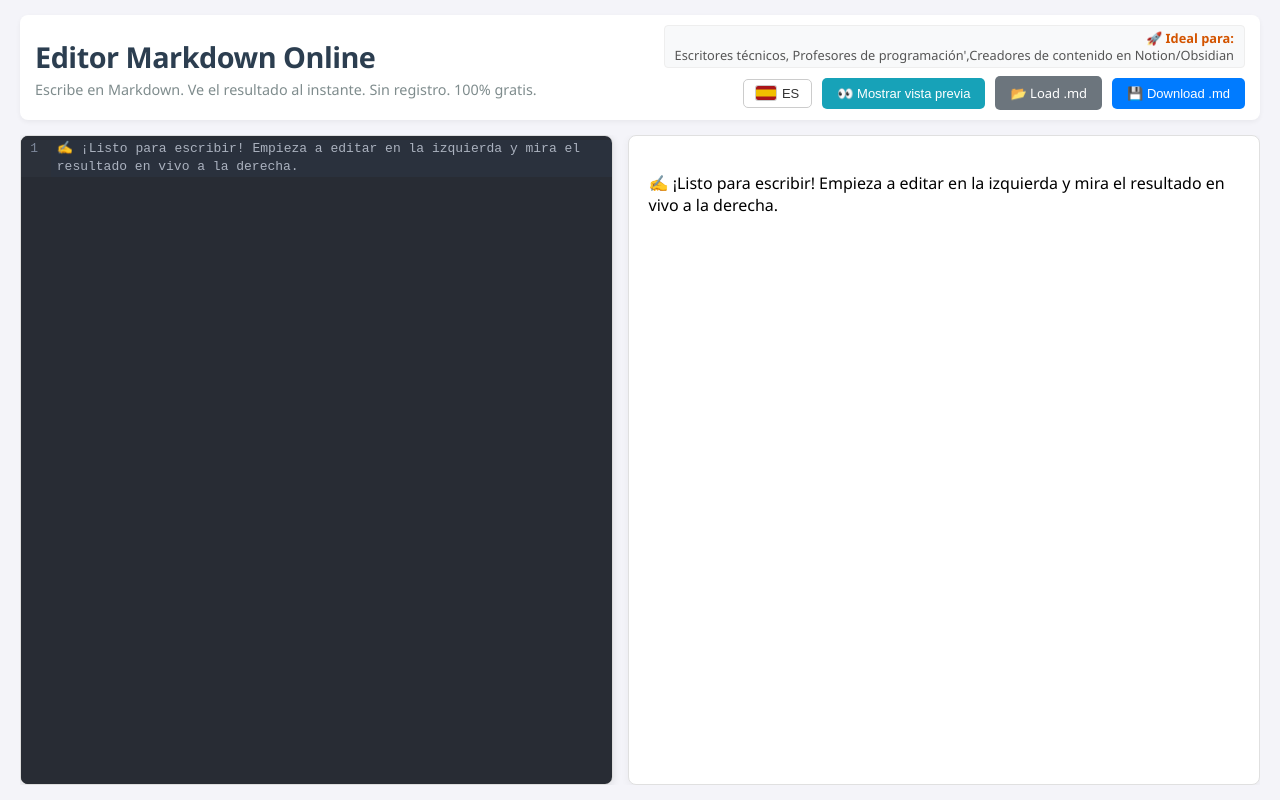
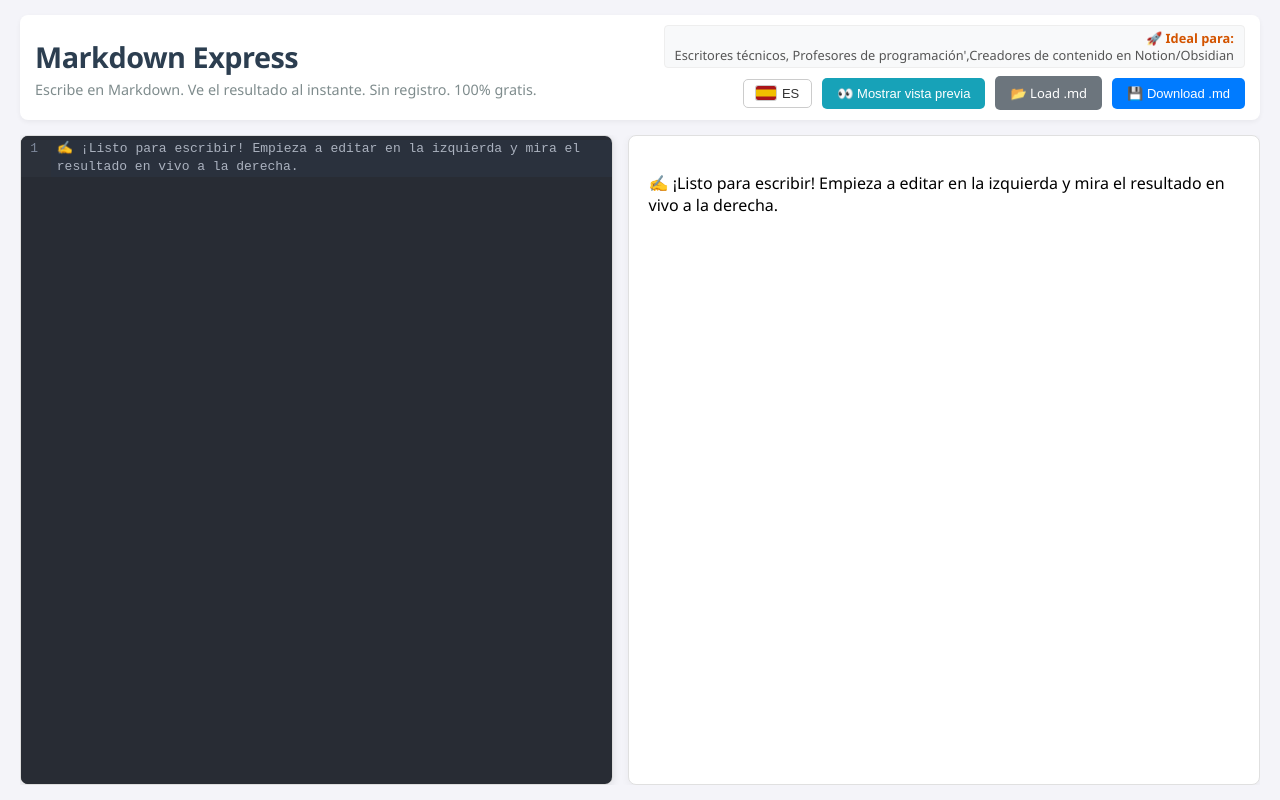
Before and after one commit to TangoDan/markdown, a React (Vite) app: page / in a window 1280 px wide. Built offline with nearby package versions, Linux system fonts and the light colour scheme.

Commit message:
Update with metrics

```diff
--- a/src/App.jsx
+++ b/src/App.jsx
@@ -54,6 +54,11 @@
 
   // Texto del editor
   const [markdownText, setMarkdownText] = useState("");
+    const track = (eventName, props) => {
+    if (window.plausible) {
+      window.plausible(eventName, props ? { props } : undefined);
+    }
+  };
 
   // Configuración global de marked + highlight.js
   useEffect(() => {
@@ -84,6 +89,9 @@
 
   // Cambiar idioma desde el menú
   const handleLanguageChange = (lang) => {
+
+    track("change_lang", { lang });   // 👈 evento con prop "lang"
+
     setLanguage(lang);
     localStorage.setItem("app_lang", lang);
     setIsLangMenuOpen(false);
@@ -91,6 +99,9 @@
 
   // Descargar archivo .md
   const handleDownload = () => {
+
+    track("download_md");          // 👈 evento Plausible para medir
+
     const blob = new Blob([markdownText], { type: "text/markdown" });
     const url = URL.createObjectURL(blob);
     const a = document.createElement("a");
@@ -106,6 +117,9 @@
   const handleFileUpload = (event) => {
     const file = event.target.files?.[0];
     if (file) {
+
+      track("upload_md");          // 👈 evento Plausible
+
       const reader = new FileReader();
       reader.onload = (e) => {
         if (typeof e.target?.result === "string") {
@@ -163,6 +177,14 @@
   // Guardar contenido del editor en localStorage
   useEffect(() => {
     localStorage.setItem("markdown_editor_content", markdownText);
+
+    if (markdownText && markdownText.length > 5) {
+      // Marco que este usuario realmente usó el editor
+      if (!localStorage.getItem("editor_used_once")) {
+        localStorage.setItem("editor_used_once", "1");
+        track("first_time_typing");
+      }
+    }
   }, [markdownText]);
 
   // Suscribir scroll del editor
--- a/src/locales/en.json
+++ b/src/locales/en.json
@@ -1,6 +1,6 @@
 {
   "app": {
-    "title": "Online Markdown Editor",
+    "title": "Markdown Express",
     "subtitle": "Write in Markdown. See result instantly. No signup. 100% free.",
     "idealTitle": "🚀 Ideal for:",
     "idealList": "Technical Writers • Coding Instructors • Notion/Obsidian Creators"
--- a/src/locales/es.json
+++ b/src/locales/es.json
@@ -1,6 +1,6 @@
 {
   "app": {
-    "title": "Editor Markdown Online",
+    "title": "Markdown Express",
     "subtitle": "Escribe en Markdown. Ve el resultado al instante. Sin registro. 100% gratis.",
     "idealTitle": "🚀 Ideal para:",
     "idealList": "Escritores técnicos, Profesores de programación',Creadores de contenido en Notion/Obsidian"
```
Also changed, not shown: 1 other file (tests, documents, lock files or other folders).
